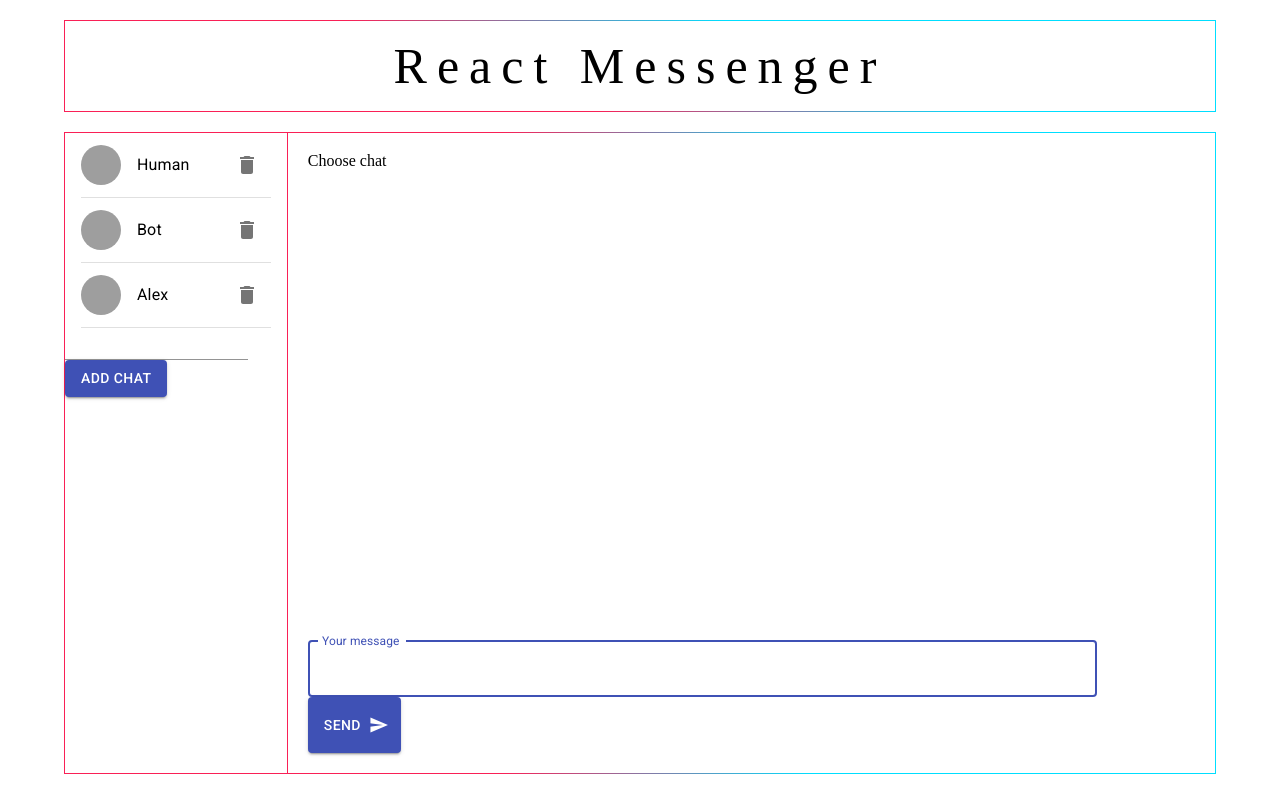
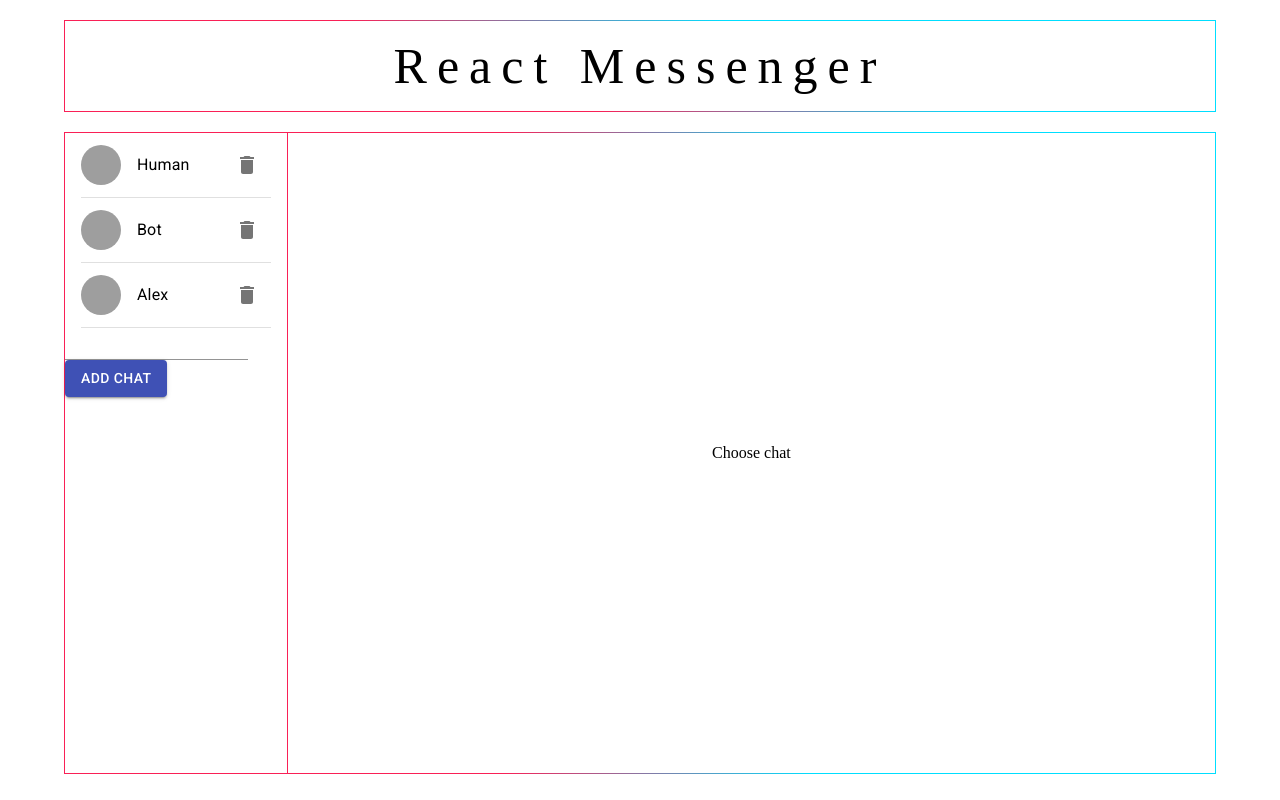
Before and after one commit to dkimd5/React-GB, a React app: page / in a window 1280 px wide. Built offline with nearby package versions, Linux system fonts and the light colour scheme; grey boxes are pictures that could not be loaded.

Commit message:
h1 styles changed in ChatFiled, condition added to messagefield in messenger comp

```diff
--- a/src/components/Messenger/ChatField/ChatField.js
+++ b/src/components/Messenger/ChatField/ChatField.js
@@ -1,6 +1,5 @@
-import React, { useEffect } from "react";
-import { useDispatch, useSelector } from "react-redux";
-import { Redirect } from "react-router";
+import React from "react";
+import { useSelector } from "react-redux";
 import { AUTHORS } from "../../_utils/constants";
 import "./chatField.scss";
 
@@ -16,7 +15,7 @@ export const ChatField = ({ chatId }) => {
    return (
       <>
          <ul className="messages-list">
-            { chatId == undefined ? <h1>Choose chat</h1> : messageRender }
+            { chatId === undefined ? <h1 className="chats-header">Choose chat</h1> : messageRender }
          </ul>
       </>
    )
--- a/src/components/Messenger/ChatField/chatField.scss
+++ b/src/components/Messenger/ChatField/chatField.scss
@@ -3,12 +3,14 @@
    flex-direction: column;
    overflow-y: scroll;
 }
+
 .item-list {
    max-width: 70%;
    flex-wrap: wrap;
    border: 1px solid black;
    padding: 5px;
 }
+
 .human {
    align-self: flex-end;
    text-align: right;
@@ -17,3 +19,11 @@
 .bot {
    align-self: flex-start;
 }
+
+.chats-header {
+   position: absolute;
+   top: 50%;
+   left: 50%;
+   margin-right: -50%;
+   transform: translate(-50%, -50%);
+}
--- a/src/components/Messenger/Messenger.js
+++ b/src/components/Messenger/Messenger.js
@@ -4,7 +4,7 @@ import { MessageField } from "./MessageField/MessageField"
 import { ChatField } from "./ChatField/ChatField";
 import "./messenger.scss";
 import { useParams } from "react-router-dom";
-import {sendMessageWithThunk} from "../../store/messages/actions"
+import { sendMessageWithThunk } from "../../store/messages/actions"
 import { useDispatch } from "react-redux";
 
 export const Messenger = () => {
@@ -14,17 +14,17 @@ export const Messenger = () => {
 
    const handleAddMessage = useCallback(
       (newMessage) => {
-        dispatch(sendMessageWithThunk(newMessage, chatId));
+         dispatch(sendMessageWithThunk(newMessage, chatId));
       },
       [chatId, dispatch]
-    );
+   );
 
    return (
       <div className="messenger">
          <ChatList chatId={ chatId } />
          <div className="chat-msg-wrp">
             <ChatField chatId={ chatId } />
-            <MessageField onAddMessage={handleAddMessage}/>
+            { chatId != undefined && <MessageField onAddMessage={ handleAddMessage } /> }
          </div>
       </div>
    )
--- a/src/components/Messenger/messageField/MessageField.js
+++ b/src/components/Messenger/messageField/MessageField.js
@@ -1,4 +1,4 @@
-import React, { useEffect, useState} from "react";
+import React, { useState } from "react";
 
 import { TextField, Button, Icon, makeStyles } from '@material-ui/core';
 import { AUTHORS } from "../../_utils/constants";
@@ -50,7 +50,7 @@ export const MessageField = ({ onAddMessage }) => {
             endIcon={ <Icon>send</Icon> }
          >
             Send
-      </Button>
+         </Button>
       </form>
    )
 }
--- a/src/components/Messenger/messenger.scss
+++ b/src/components/Messenger/messenger.scss
@@ -13,4 +13,5 @@
    flex-direction: column;
    justify-content: space-between;
    padding: 20px;
+   position: relative;
 }
```
